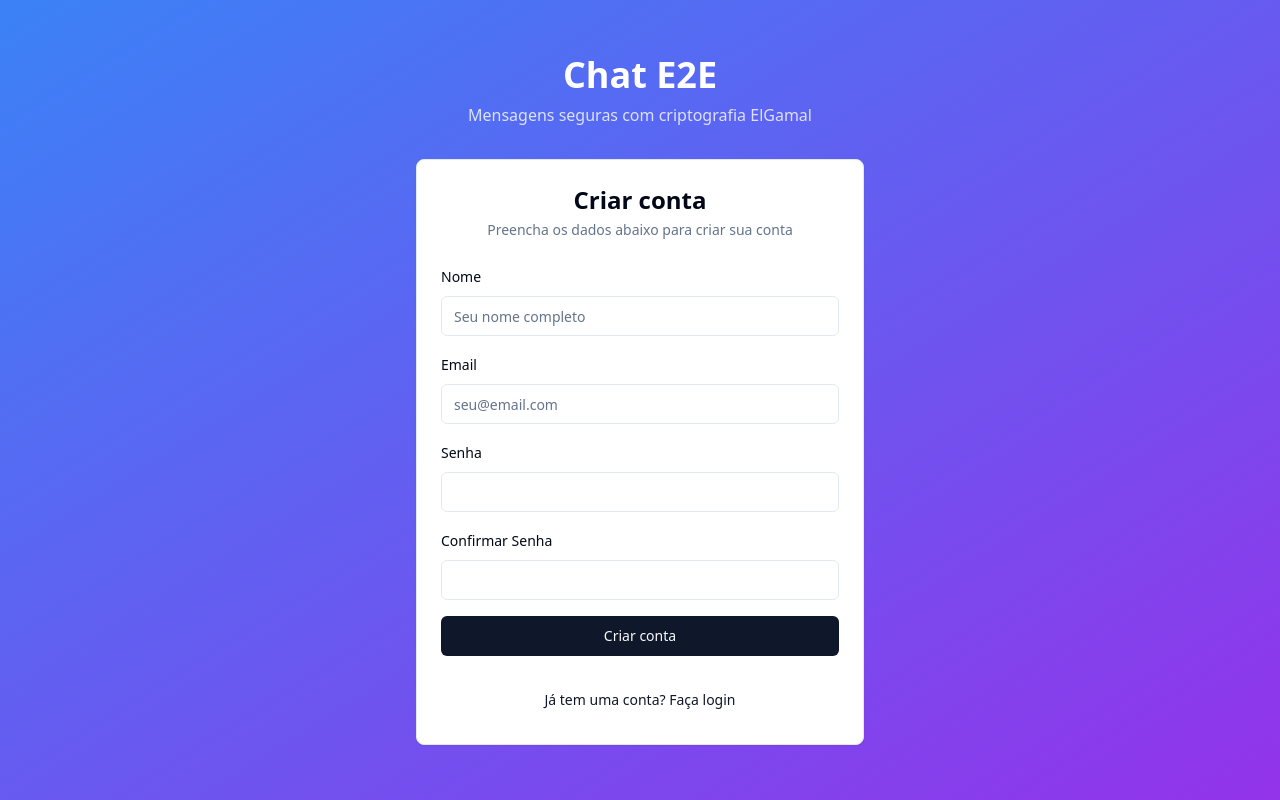
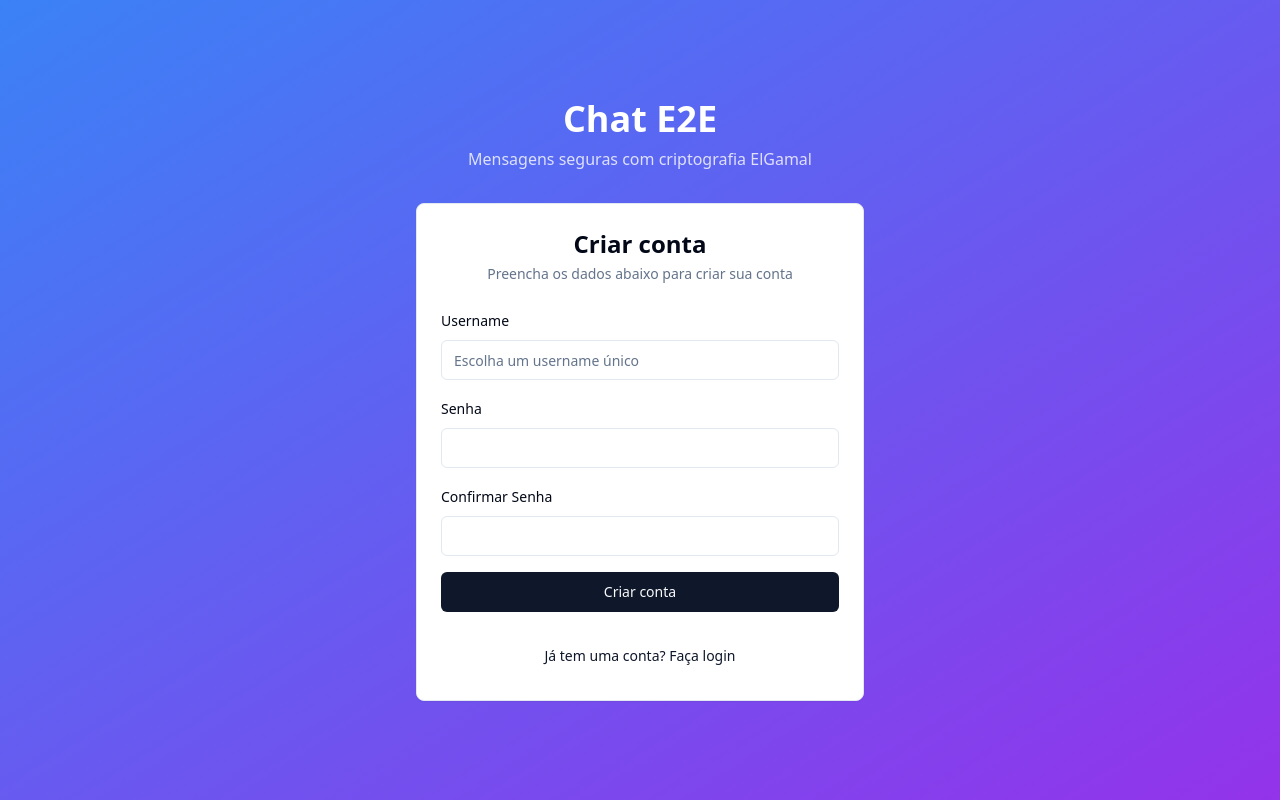
Before and after one commit to Gugarauj07/ChatE2EE-ElgamalCrypto, a React (Vite) app in the folder client/: page /register in a window 1280 px wide. Built offline with nearby package versions, Linux system fonts and the light colour scheme.

Commit message:
fix: auth service

```diff
--- a/client/src/pages/Login.tsx
+++ b/client/src/pages/Login.tsx
@@ -15,7 +15,7 @@ import { authService } from '@/services/authService'
 import { decryptPrivateKey } from '@/utils/cryptoUtils'
 
 export default function Login() {
-  const [email, setEmail] = useState('')
+  const [username, setUsername] = useState('')
   const [password, setPassword] = useState('')
   const navigate = useNavigate()
   const { toast } = useToast()
@@ -24,7 +24,7 @@ export default function Login() {
   const handleSubmit = async (e: React.FormEvent) => {
     e.preventDefault()
     try {
-      const response = await authService.login(email, password)
+      const response = await authService.login(username, password)
 
       // Descriptografar a chave privada
       const privateKey = await decryptPrivateKey(
@@ -35,7 +35,7 @@ export default function Login() {
       // Atualizar o contexto com as informações necessárias
       setAuthState(
         response.user.id,
-        JSON.parse(response.publicKey),
+        response.publicKey,
         privateKey
       )
 
@@ -44,7 +44,7 @@ export default function Login() {
       toast({
         variant: "destructive",
         title: "Erro ao fazer login",
-        description: "Verifique suas credenciais e tente novamente."
+        description: error instanceof Error ? error.message : "Verifique suas credenciais e tente novamente."
       })
     }
   }
@@ -60,13 +60,13 @@ export default function Login() {
       <CardContent>
         <form onSubmit={handleSubmit} className="space-y-4">
           <div className="space-y-2">
-            <Label htmlFor="email">Email</Label>
+            <Label htmlFor="username">Username</Label>
             <Input
-              id="email"
-              type="email"
-              placeholder="seu@email.com"
-              value={email}
-              onChange={(e) => setEmail(e.target.value)}
+              id="username"
+              type="text"
+              placeholder="seu_username"
+              value={username}
+              onChange={(e) => setUsername(e.target.value)}
               required
             />
           </div>
--- a/client/src/pages/Register.tsx
+++ b/client/src/pages/Register.tsx
@@ -15,8 +15,7 @@ import { authService } from '@/services/authService'
 import { decryptPrivateKey } from '@/utils/cryptoUtils'
 
 export default function Register() {
-  const [name, setName] = useState('')
-  const [email, setEmail] = useState('')
+  const [username, setUsername] = useState('')
   const [password, setPassword] = useState('')
   const [confirmPassword, setConfirmPassword] = useState('')
   const navigate = useNavigate()
@@ -36,7 +35,7 @@ export default function Register() {
     }
 
     try {
-      const response = await authService.register(email, password, name)
+      const response = await authService.register(username, password)
 
       // Descriptografar a chave privada
       const privateKey = await decryptPrivateKey(
@@ -47,7 +46,7 @@ export default function Register() {
       // Atualizar o contexto
       setAuthState(
         response.user.id,
-        JSON.parse(response.publicKey),
+        response.publicKey,
         privateKey
       )
 
@@ -77,23 +76,12 @@ export default function Register() {
       <CardContent>
         <form onSubmit={handleSubmit} className="space-y-4">
           <div className="space-y-2">
-            <Label htmlFor="name">Nome</Label>
+            <Label htmlFor="username">Username</Label>
             <Input
-              id="name"
-              placeholder="Seu nome completo"
-              value={name}
-              onChange={(e) => setName(e.target.value)}
-              required
-            />
-          </div>
-          <div className="space-y-2">
-            <Label htmlFor="email">Email</Label>
-            <Input
-              id="email"
-              type="email"
-              placeholder="seu@email.com"
-              value={email}
-              onChange={(e) => setEmail(e.target.value)}
+              id="username"
+              placeholder="Escolha um username único"
+              value={username}
+              onChange={(e) => setUsername(e.target.value)}
               required
             />
           </div>
--- a/client/src/services/authService.ts
+++ b/client/src/services/authService.ts
@@ -5,15 +5,20 @@ interface AuthResponse {
   token: string
   user: {
     id: string
-    email: string
-    name: string
+    username: string
   }
-  publicKey: string
+  publicKey: {
+    p: string
+    g: string
+    y: string
+  }
   encryptedPrivateKey: string
 }
 
+export const API_BASE_URL = 'http://localhost:8080'
+
 export const authService = {
-  async register(email: string, password: string, name: string) {
+  async register(username: string, password: string) {
     // Gerar par de chaves ElGamal
     const elgamal = new ElGamal()
     const { publicKey, privateKey } = elgamal
@@ -21,36 +26,38 @@ export const authService = {
     // Criptografar chave privada com a senha do usuário
     const encryptedPrivateKey = await encryptPrivateKey(privateKey, password)
 
-    const response = await fetch('/api/auth/register', {
+    const response = await fetch(`${API_BASE_URL}/auth/register`, {
       method: 'POST',
       headers: { 'Content-Type': 'application/json' },
       body: JSON.stringify({
-        email,
+        username,
         password,
-        name,
         publicKey,
         encryptedPrivateKey
       })
     })
 
     if (!response.ok) {
-      throw new Error('Erro no registro')
+      const error = await response.json()
+      throw new Error(error.error || 'Erro no registro')
     }
 
     return await response.json() as AuthResponse
   },
 
-  async login(email: string, password: string) {
-    const response = await fetch('/api/auth/login', {
+  async login(username: string, password: string) {
+    const response = await fetch(`${API_BASE_URL}/auth/login`, {
       method: 'POST',
       headers: { 'Content-Type': 'application/json' },
-      body: JSON.stringify({ email, password })
+      body: JSON.stringify({ username, password })
     })
 
     if (!response.ok) {
-      throw new Error('Credenciais inválidas')
+      const error = await response.json()
+      throw new Error(error.error || 'Credenciais inválidas')
     }
 
-    return await response.json() as AuthResponse
+    const data = await response.json() as AuthResponse
+    return data
   }
 }
```
Also changed, not shown: 2 other files (tests, documents, lock files or other folders).
